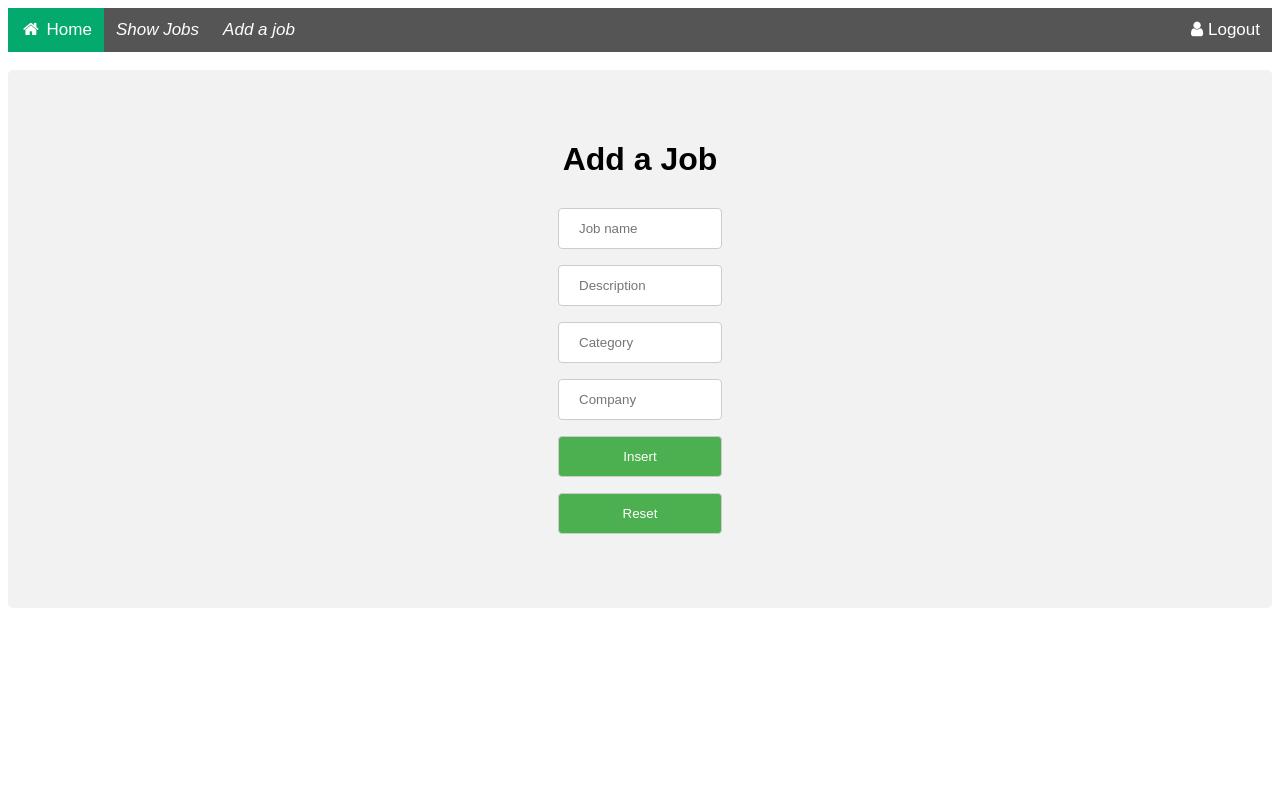
After one commit to neliken/jobs_for_ua, a PHP site: page /add_job.php in a window 1280 px wide. The commit adds this page. Run offline with PHP 8.4, Linux system fonts and the light colour scheme; the visitor is signed in with stand-in values (Sample User, id 1); data that the repository does not hold is empty.

Commit message:
add update job

```diff
--- /dev/null
+++ b/add_job.php
@@ -0,0 +1,71 @@
+<?php
+session_start();
+require 'db_connection.php';
+// CHECK USER IF LOGGED IN
+if(isset($_SESSION['user_email']) && !empty($_SESSION['user_email'])){
+
+$user_email = $_SESSION['user_email'];
+$get_user_data = mysqli_query($db_connection, "SELECT * FROM `users` WHERE user_email = '$user_email'");
+$userData =  mysqli_fetch_assoc($get_user_data);
+
+}else{
+header('Location: logout.php');
+exit;
+}
+$id =$userData["user_id"];
+if(isset($_POST['insert']))
+    {
+        $name = mysqli_real_escape_string($db_connection,$_POST['name']);
+        $description = mysqli_real_escape_string($db_connection,$_POST['description']);
+        $category = mysqli_real_escape_string($db_connection,$_POST['category']);
+        $company = mysqli_real_escape_string($db_connection,$_POST['company']);
+
+        $sql_insert = "INSERT INTO `jobs` (`name`,`description`, `category`, `company`, `id_user`)
+            VALUES ('$name', '$description', '$category', '$company', '$id')";
+
+          if(mysqli_query($db_connection,$sql_insert))
+        {
+            header('location:show_jobs.php');
+        }else{
+            die(mysqli_error($db_connection));
+        }
+    }
+ ?>
+<html lang="ro">
+ <head>
+    <meta charset="utf-8">
+    <meta name="viewport" content="width=device-width, initial-scale=1, shrink-to-fit=no">
+    <meta name="description" content="jobs">
+    <meta name="author" content="IXOBIT LTD">
+
+
+     <title>Jobs portal</title>
+
+     <link rel="stylesheet" href="https://cdnjs.cloudflare.com/ajax/libs/font-awesome/4.7.0/css/font-awesome.min.css">
+     <link rel="stylesheet" href="style.css">
+ </head>
+ <body>
+
+   <div class="navbar">
+     <a class="active" href="home.php"><i class="fa fa-fw fa-home"></i> Home</a>
+     <a href="show_jobs.php"><i>Show Jobs</i></a>
+     <a href="add_job.php"><i>Add a job</i></a>
+     <a href="logout.php" style="float:right"><i class="fa fa-fw fa-user"></i>Logout</a>
+   </div>
+<br>
+   <center>
+       <div class="formular">
+         <h1>Add a Job</h1>
+         <form method="post">
+           <input type="text" name="name" placeholder="Job name" required autocomplete="off">
+           <input type="text" name="description" placeholder="Description" required autocomplete="off">
+           <input type="text" name="category" placeholder="Category" required autocomplete="off">
+           <input type="text" name="company" placeholder="Company" required autocomplete="off">
+
+           <input type="submit" class="button" name="insert" value="Insert">
+           <input type="reset" class="button" value="Reset">
+         </form>
+       </div>
+  </center>
+ </body>
+</html>
--- a/index.php
+++ b/index.php
@@ -34,8 +34,8 @@ exit;
           echo '<div class="error_message">'.$error_message.'</div>';
           }
           ?>
-          <input type="email" name="user_email" id="email" placeholder="Email" required>
-          <input type="password" name="user_password" id="password" placeholder="Password" required>
+          <input type="email" name="user_email" id="email" placeholder="Email" required autocomplete="off">
+          <input type="password" name="user_password" id="password" placeholder="Password" required autocomplete="off">
 
           <div class="container" style="background-color:#f1f1f1">
           <a href="home.php"><button type="submit" class="button">Login</button></a>
--- a/show_jobs.php
+++ b/show_jobs.php
@@ -47,7 +47,7 @@ if(isset($_GET['deleteid'])){
       <div class="navbar">
         <a class="active" href="home.php"><i class="fa fa-fw fa-home"></i> Home</a>
         <a href="show_jobs.php"><i>Show Jobs</i></a>
-        <a href="show_jobs.php"><i>Add a job</i></a>
+        <a href="add_job.php"><i>Add a job</i></a>
         <a href="logout.php" style="float:right"><i class="fa fa-fw fa-user"></i>Logout</a>
       </div>
 
@@ -86,7 +86,7 @@ if(isset($_GET['deleteid'])){
             <td>'.$description.'</td>
             <td>'.$category.'</td>
             <td>'.$company.'</td>
-            <td><button>Edit</button></td>
+            <td><button><a href="update_job.php?updateid='.$id.'">Edit</a></button></td>
             <td><button><a href="show_jobs.php?deleteid='.$id.'">Delete</a></button></td>
         </tr>
     ';
--- a/signup.php
+++ b/signup.php
@@ -36,9 +36,9 @@ exit;
         }
         ?>
 
-      <input type="text" name="username" id="username" placeholder="Name Surname" required value="">
-      <input type="email" name="user_email" id="email" placeholder="Email" required>
-      <input type="password" name="user_password" placeholder="Password" required>
+      <input type="text" name="username" id="username" placeholder="Name Surname" required autocomplete="off">
+      <input type="email" name="user_email" id="email" placeholder="Email" required autocomplete="off">
+      <input type="password" name="user_password" placeholder="Password" required autocomplete="off">
 
       <button type="reset" class="button">Reset</button>
       <button type="submit" class="button">Sign Up</button>
```
Also changed, not shown: update_job.php (added, +81 -0 lines).
